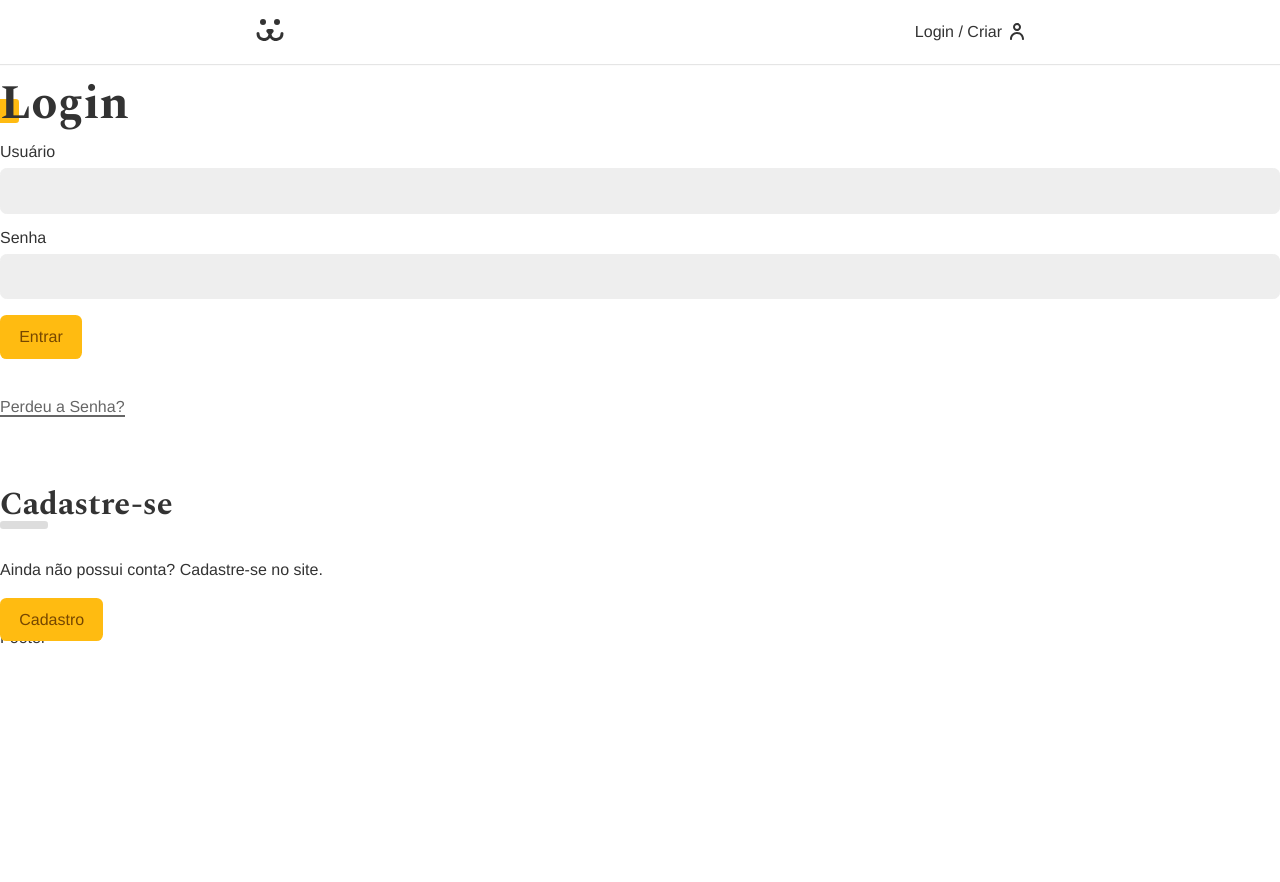
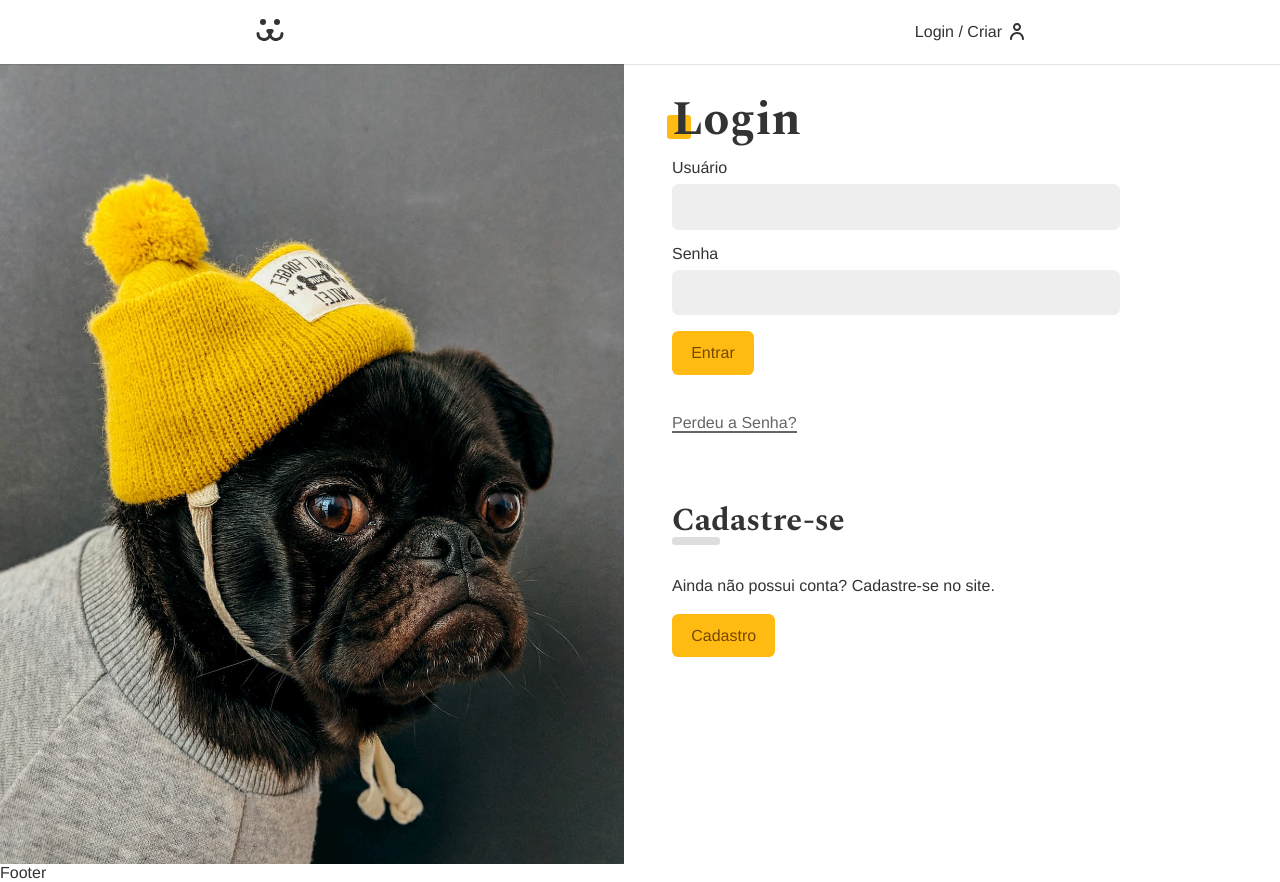
Before and after one commit to DavidGBbr/Dogs, a React (Create React App) app: page /login in a window 1280 px wide. Before the commit the page ends 800 px from the top, so only its background shows below. Built offline with nearby package versions, Linux system fonts and the light colour scheme.

Commit message:
Dogs - #010

```diff
--- a/src/Components/Login/index.js
+++ b/src/Components/Login/index.js
@@ -5,18 +5,21 @@ import { LoginCreate } from "./LoginCreate";
 import { LoginPasswordLost } from "./LoginPasswordLost";
 import { LoginPasswordReset } from "./LoginPasswordReset";
 import { UserContext } from "../../Contexts/UserContext";
+import * as C from "./styles";
 
 export const Login = () => {
   const { login } = useContext(UserContext);
   if (login === true) return <Navigate to="/conta" />;
   return (
-    <div>
+    <C.Login>
+      <C.Forms>
         <Routes>
           <Route path="/" element={<LoginForm />} />
           <Route path="criar" element={<LoginCreate />} />
           <Route path="perdeu" element={<LoginPasswordLost />} />
           <Route path="resetar" element={<LoginPasswordReset />} />
         </Routes>
-    </div>
+      </C.Forms>
+    </C.Login>
   );
 };
--- /dev/null
+++ b/src/Components/Login/styles.js
@@ -0,0 +1,32 @@
+import styled from "styled-components";
+import imgBackground from "../../Assets/login.jpg";
+
+export const Login = styled.section`
+  display: grid;
+  grid-template-columns: 1fr 1fr;
+  min-height: 100vh;
+  gap: 2rem;
+
+  &&::before {
+    display: block;
+    content: "";
+    background: url(${imgBackground}) no-repeat center center;
+    background-size: cover;
+  }
+
+  @media (max-width: 40rem) {
+    grid-template-columns: 1fr;
+
+    &&::before {
+      display: none;
+    }
+  }
+`;
+export const Forms = styled.div`
+  max-width: 30rem;
+  padding: 1rem;
+
+  @media (max-width: 40rem) {
+    max-width: 100%;
+  }
+`;
```
Lines whose indentation alone changed are shown as unchanged.
